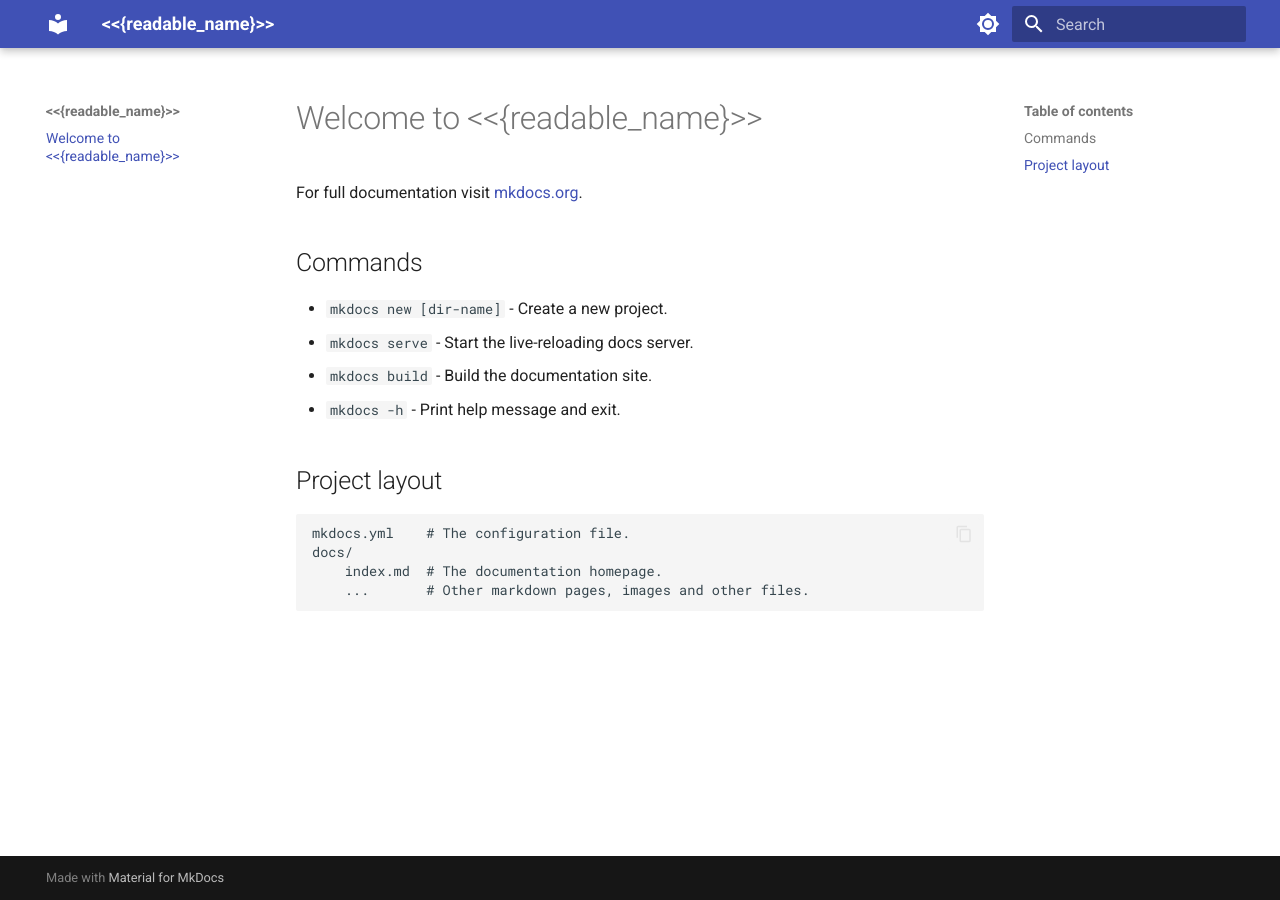
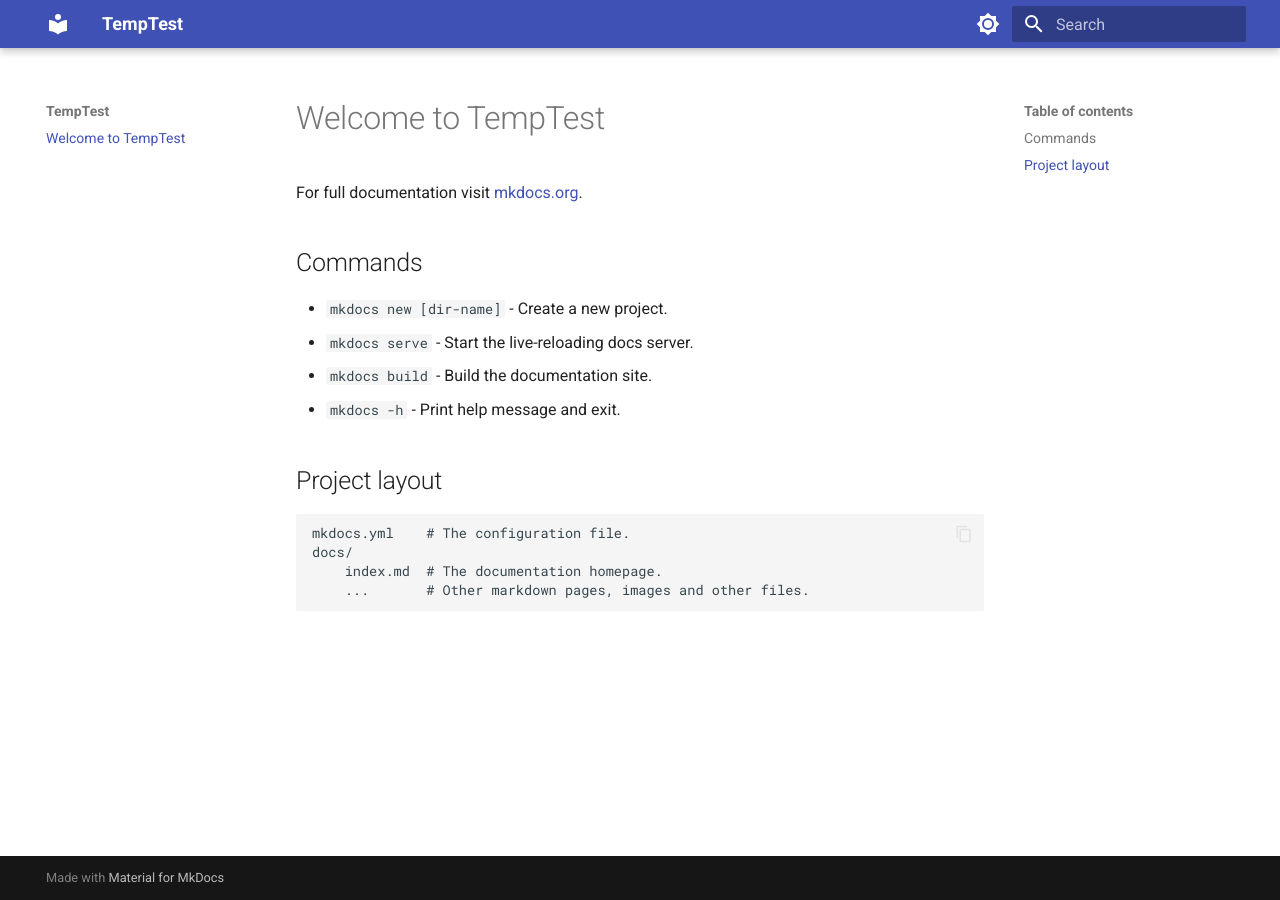
Before and after one commit to jay-s-org/TempTest, an MkDocs documentation site: the page built from docs/index.md, in a window 1280 px wide. Built offline with MkDocs 1.6.1 and Material for MkDocs 9.7.7, drawn with Linux system fonts in a browser that asks for light colours.

Commit message:
✅ Ready to clone and code.

```diff
--- a/docs/index.md
+++ b/docs/index.md
@@ -1,4 +1,4 @@
-# Welcome to <<{readable_name}>>
+# Welcome to TempTest
 
 For full documentation visit [mkdocs.org](https://www.mkdocs.org).
 
--- a/mkdocs.yml
+++ b/mkdocs.yml
@@ -1,4 +1,4 @@
-site_name: <<{readable_name}>>
+site_name: TempTest
 theme:
   name: material
   palette:
```
Also changed, not shown: .github/PULL_REQUEST_TEMPLATE.md, README.md (line endings or trailing spaces), 2 other files.
